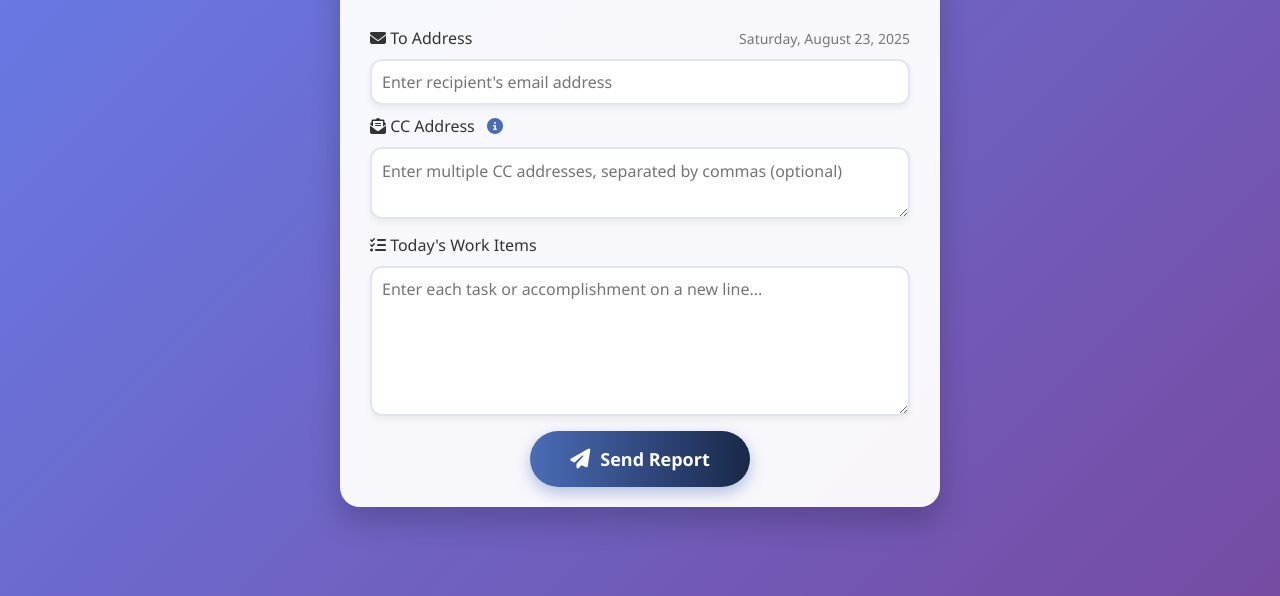
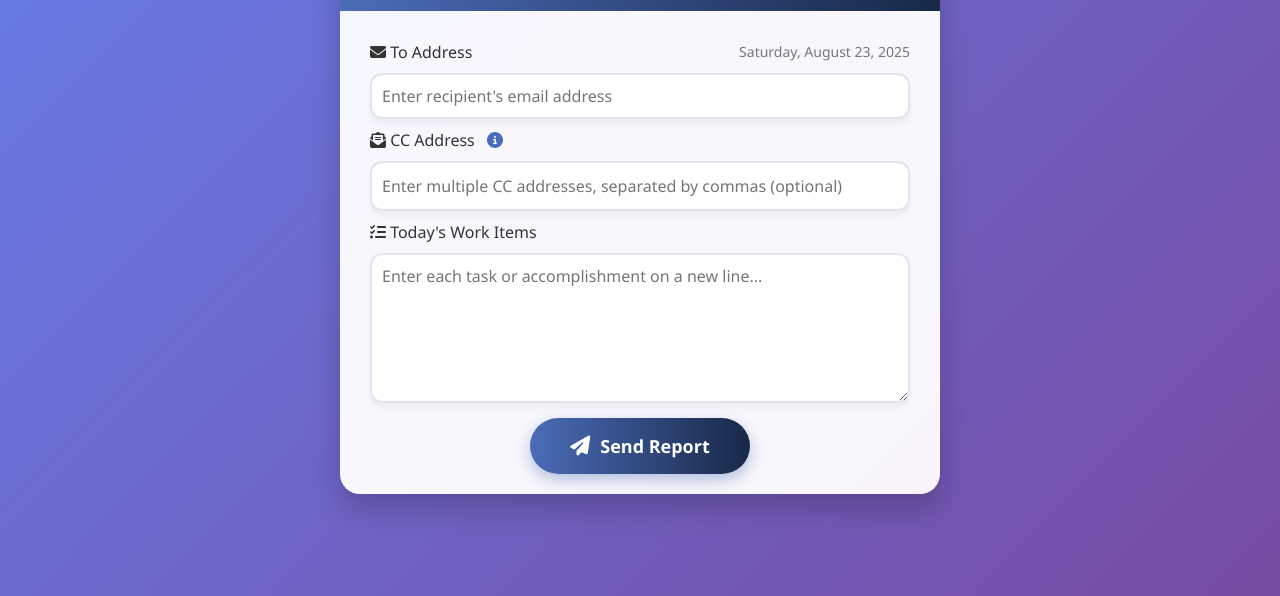
Before and after one commit to issac2001/ReportMaker, a plain HTML site: page index.html in a window 1280 px wide. Shown: the part 204-800 px from the top of the page. Drawn offline with Linux system fonts and the light colour scheme.

Commit message:
UI updates

```diff
--- a/index.html
+++ b/index.html
@@ -313,7 +313,7 @@
               </span>
           </label>
           <div>
-              <textarea id="ccAddress" class="input-field" placeholder="Enter multiple CC addresses, separated by commas (optional)"></textarea>
+            <input type="text" id="ccAddress" class="input-field" placeholder="Enter multiple CC addresses, separated by commas (optional)">
           </div>
       </div>
 
```
